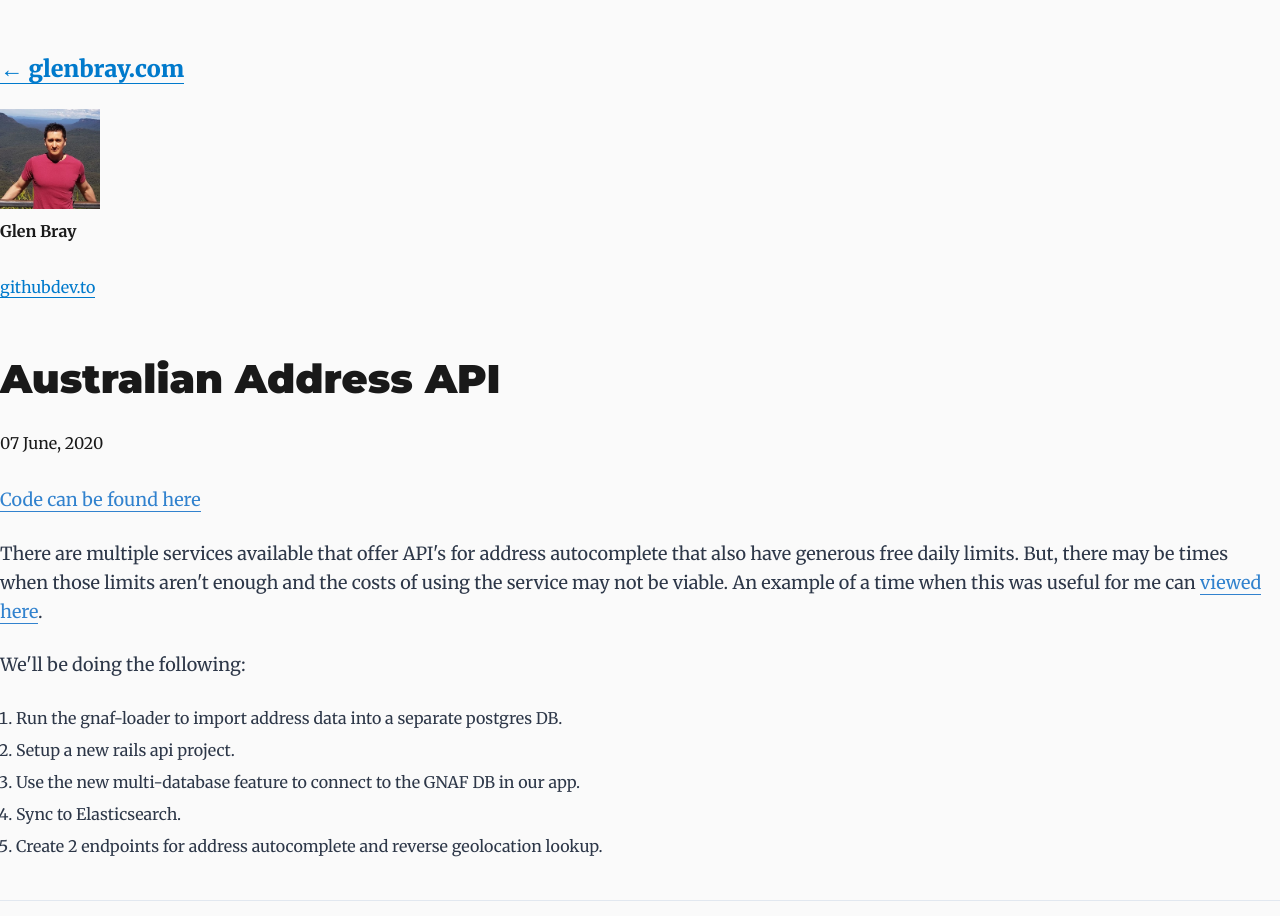
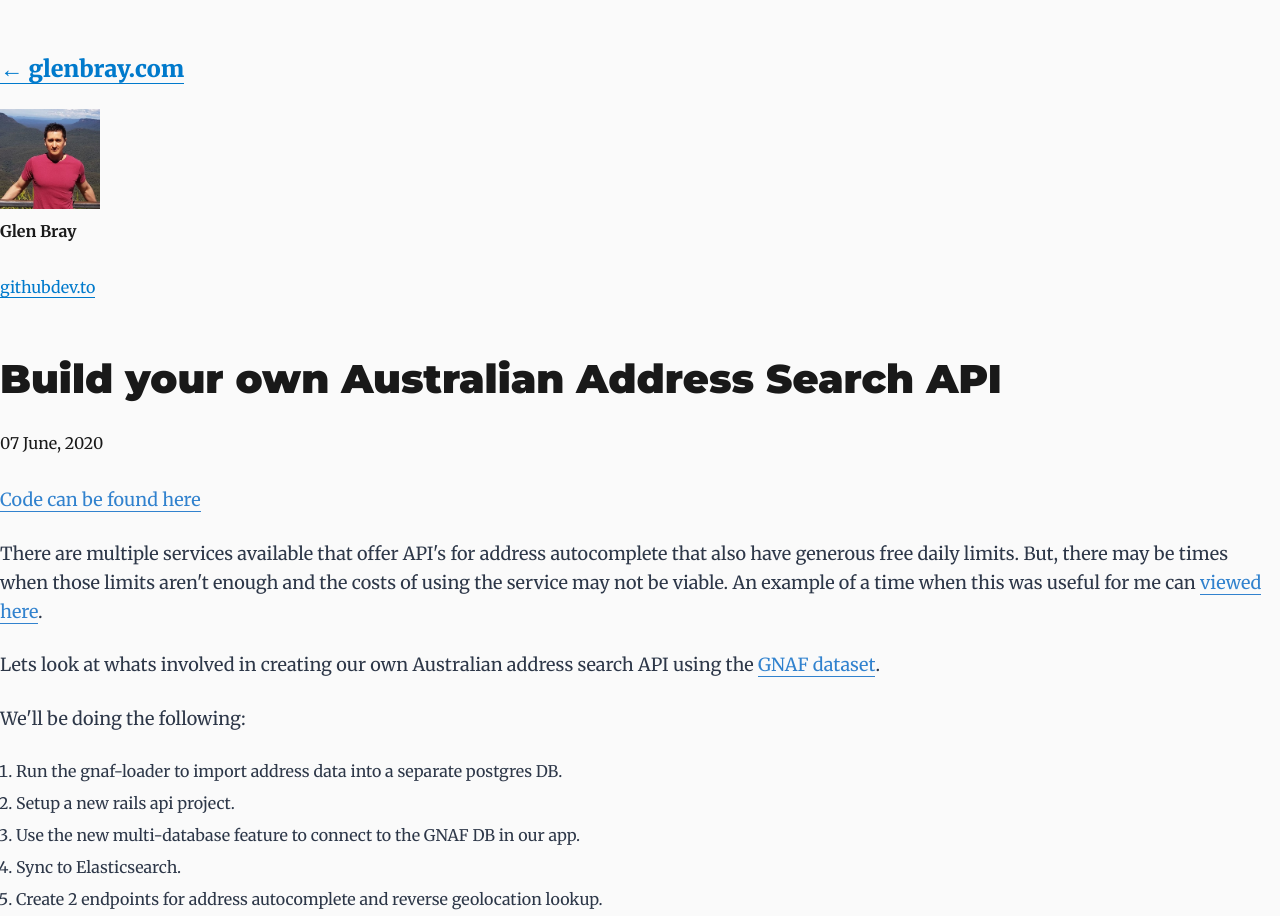
Before and after one commit to glenbray/glenbray.com, a Gatsby site: page /australian-address-api/ in a window 1280 px wide. Shown: the top 916 px of the page. Built offline with nearby package versions, Linux system fonts and the light colour scheme; Gatsby itself is replaced by a stand-in of ours; some packages are replaced by stand-ins of ours.

Commit message:
update title

```diff
--- a/content/blog/australian-address-api/index.md
+++ b/content/blog/australian-address-api/index.md
@@ -1,7 +1,7 @@
 ---
-title: Australian Address API
+title: Build your own Australian Address Search API
 date: "2020-06-07"
-description: "Build your own Australian address search API"
+description: "We'll explore creating an address search API using the GNAF dataset and elasticsearch"
 ---
 
 [Code can be found here](https://github.com/glenbray/australian_address_api)
@@ -11,6 +11,9 @@ that also have generous free daily limits. But, there may be times when those
 limits aren't enough and the costs of using the service may not be viable. An example
 of a time when this was useful for me can
 [viewed here](https://glenbray.com/extracting-addresses-from-millions-of-pages-with-automl-and-ruby/).
+
+Lets look at whats involved in creating our own Australian address search API using the
+[GNAF dataset](https://psma.com.au/product/gnaf).
 
 We'll be doing the following:
 
```
